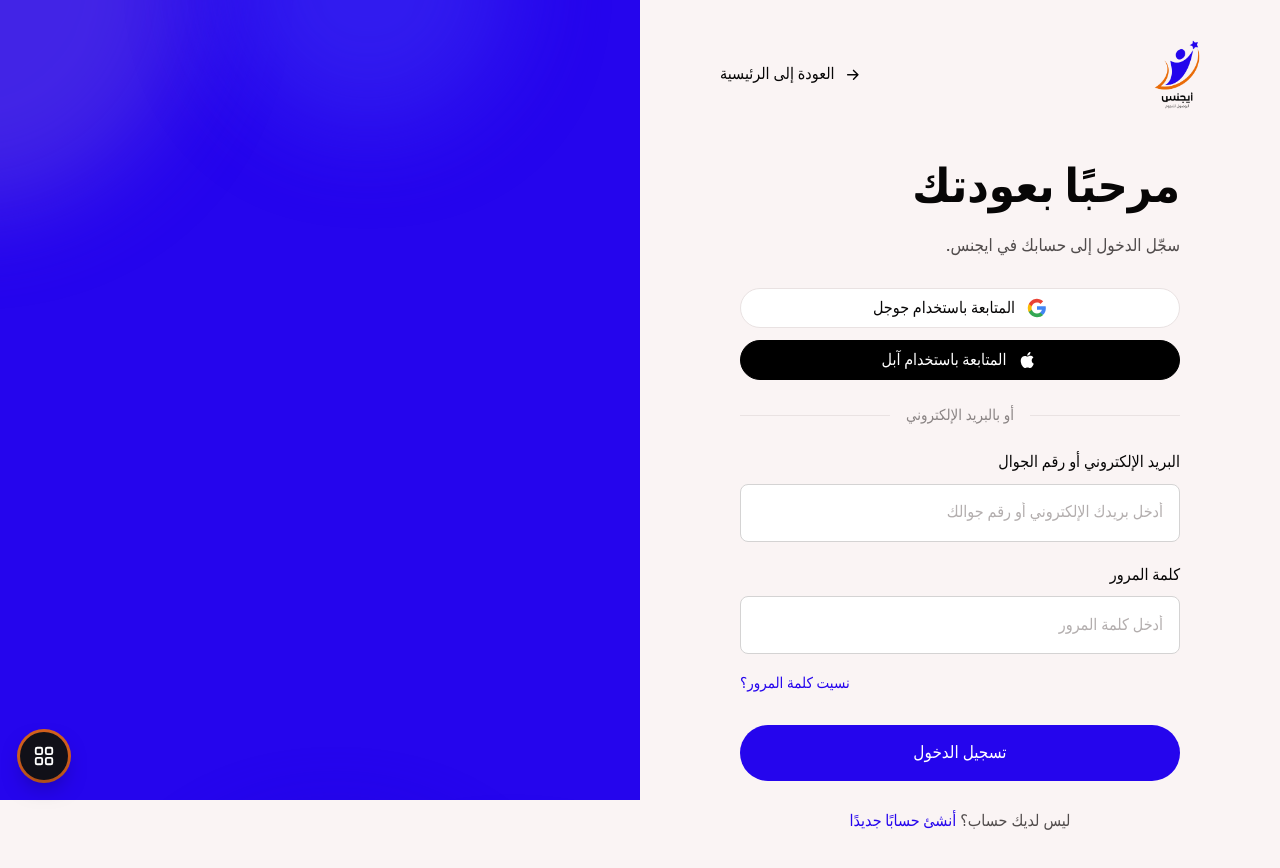
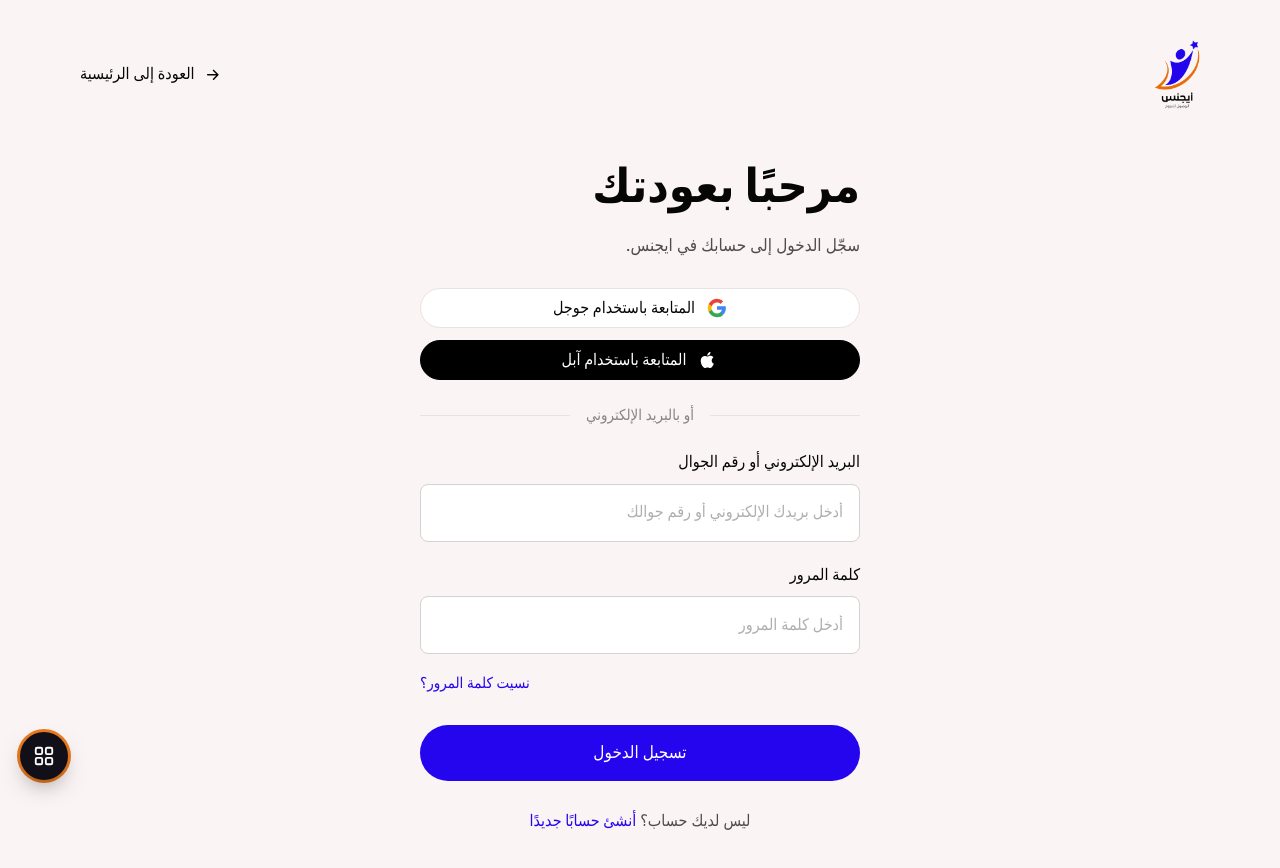
Before and after one commit to fatimahaminkhalid-alt/AGENCE, a Next.js app: page /AGENCE/login in a window 1280 px wide. Shown: the top 868 px of the page. Built offline with nearby package versions, Linux system fonts and the light colour scheme; a web font is replaced by a local one.

Commit message:
refactor: simplify AuthShell component by removing panel prop and adjusting styles for full-width layout

```diff
--- a/src/app/(auth)/forgot-password/page.tsx
+++ b/src/app/(auth)/forgot-password/page.tsx
@@ -10,7 +10,7 @@ export const metadata: Metadata = {
 
 export default function ForgotPasswordPage() {
   return (
-    <AuthShell panel="beneficiaries">
+    <AuthShell>
       <ForgotPasswordForm />
     </AuthShell>
   );
--- a/src/app/(auth)/login/page.tsx
+++ b/src/app/(auth)/login/page.tsx
@@ -14,7 +14,7 @@ export const metadata: Metadata = {
 
 export default function LoginPage() {
   return (
-    <AuthShell panel="beneficiaries">
+    <AuthShell>
       <Suspense fallback={null}>
         <LoginForm />
       </Suspense>
--- a/src/app/(auth)/register/client/page.tsx
+++ b/src/app/(auth)/register/client/page.tsx
@@ -10,7 +10,7 @@ export const metadata: Metadata = {
 
 export default function RegisterClientPage() {
   return (
-    <AuthShell panel="beneficiaries">
+    <AuthShell>
       <RegisterForm accountType="client" />
     </AuthShell>
   );
--- a/src/app/(auth)/register/page.tsx
+++ b/src/app/(auth)/register/page.tsx
@@ -10,7 +10,7 @@ export const metadata: Metadata = {
 
 export default function RegisterPage() {
   return (
-    <AuthShell>
+    <AuthShell wide>
       <AccountTypeChoice />
     </AuthShell>
   );
--- a/src/app/(auth)/register/provider/page.tsx
+++ b/src/app/(auth)/register/provider/page.tsx
@@ -10,7 +10,7 @@ export const metadata: Metadata = {
 
 export default function RegisterProviderPage() {
   return (
-    <AuthShell panel="providers">
+    <AuthShell>
       <RegisterForm accountType="provider" />
     </AuthShell>
   );
--- a/src/components/auth/AccountTypeChoice.tsx
+++ b/src/components/auth/AccountTypeChoice.tsx
@@ -5,7 +5,7 @@ import styles from "./AccountTypeChoice.module.css";
 
 const options = [
   {
-    image: { src: "/AGENCE/images/صورة المستفيد.jpg", alt: "صورة توضيحية للمستفيدين من منصة ايجنس" },
+    image: { src: "/AGENCE/images/تحديث المستفيد.png", alt: "صورة توضيحية للمستفيدين من منصة ايجنس" },
     title: "أبحث عن خدمة إعلامية",
     text: "أنشئ طلباتك، استقبل العروض، وقارن بين مقدمي الخدمات.",
     cta: "إنشاء حساب مستفيد",
@@ -13,7 +13,7 @@ const options = [
     primary: true,
   },
   {
-    image: { src: "/AGENCE/images/صورة مقدم الخدمة.jpg", alt: "صورة توضيحية لمقدمي الخدمات على منصة ايجنس" },
+    image: { src: "/AGENCE/images/تحديث مقدم الخدمة.png", alt: "صورة توضيحية لمقدمي الخدمات على منصة ايجنس" },
     title: "أقدم خدمات إعلامية",
     text: "اعرض خدماتك وأعمالك، واكتشف المشروعات المناسبة لتخصصك.",
     cta: "إنشاء حساب مقدم خدمة",
--- a/src/components/auth/AuthShell.module.css
+++ b/src/components/auth/AuthShell.module.css
@@ -2,12 +2,6 @@
   min-height: 100vh;
   min-height: 100dvh;
   background: var(--c-tint);
-}
-
-/* Two halves: content on the right (first in RTL) and the panel on the left */
-.split {
-  display: grid;
-  grid-template-columns: 1fr 1fr;
 }
 
 .main {
@@ -60,61 +54,8 @@
   margin-inline: auto;
   padding-block: 48px 64px;
 }
-.single .content {
+.wide {
   max-width: 1072px;
-}
-
-/* ---------- Blue panel ---------- */
-.panel {
-  position: sticky;
-  top: 0;
-  height: 100vh;
-  height: 100dvh;
-  overflow: hidden;
-  isolation: isolate;
-  display: flex;
-  align-items: center;
-  justify-content: center;
-  color: rgba(255, 255, 255, 0.85);
-}
-.panelInner {
-  width: 100%;
-  max-width: 720px;
-  padding: 40px clamp(32px, 5.5vw, 80px);
-  display: grid;
-  justify-items: center;
-  text-align: center;
-}
-.panelImg {
-  width: 100%;
-  height: auto;
-  aspect-ratio: 560 / 376;
-  object-fit: cover;
-  border-radius: var(--radius-lg);
-  margin-bottom: 40px;
-  box-shadow: 0 30px 60px -30px rgba(5, 0, 80, 0.55);
-}
-.panelTitle {
-  color: var(--c-white);
-  font-size: clamp(1.75rem, 1.2rem + 1.2vw, 2.5rem);
-  line-height: 1.35;
-  max-width: 520px;
-  margin-bottom: 24px;
-}
-.panelText {
-  font-size: 1.0625rem;
-  font-weight: 300;
-  max-width: 520px;
-}
-
-/* ---------- Tablet and phone: the panel hides and the form fills the screen ---------- */
-@media (max-width: 1024px) {
-  .split {
-    grid-template-columns: 1fr;
-  }
-  .panel {
-    display: none;
-  }
 }
 @media (max-width: 680px) {
   .top {
@@ -143,15 +84,6 @@
     transform: none;
   }
 }
-@keyframes authFloat {
-  from {
-    transform: translateY(0);
-  }
-  to {
-    transform: translateY(-14px);
-  }
-}
-
 /* backwards: the start state applies during the delay, and when it ends control returns to the normal styles
    (so hover effects like lifting the buttons keep working) */
 .top {
@@ -172,11 +104,3 @@
 .content form > :nth-child(7) { animation-delay: 0.56s; }
 .content form > :nth-child(8) { animation-delay: 0.62s; }
 .content form > :nth-child(n + 9) { animation-delay: 0.68s; }
-
-/* Panel: the content appears, then the image floats gently */
-.panelInner {
-  animation: authRise 1s var(--ease) 0.15s backwards;
-}
-.panelImg {
-  animation: authFloat 5s ease-in-out 1.2s infinite alternate;
-}
--- a/src/components/auth/AuthShell.tsx
+++ b/src/components/auth/AuthShell.tsx
@@ -3,32 +3,22 @@ import Link from "next/link";
 import type { ReactNode } from "react";
 import { routes } from "@/lib/content";
 import { Icon } from "@/components/ui/Icon";
-import { MeshBackground } from "@/components/ui/MeshBackground";
 import styles from "./AuthShell.module.css";
 
 /**
  * The shared frame for every account page:
  * - top bar: logo + "العودة إلى الرئيسية"
- * - on the right: the page content (the form)
- * - on the left: a blue panel with an image and text (hidden on mobile)
- *
- * Without `panel` the page shows the content alone across the full width (the "account type" page).
+ * - centered page content (the form or account type choices)
  */
 
 type Props = {
   children: ReactNode;
-  panel?: "beneficiaries" | "providers";
+  wide?: boolean;
 };
 
-const panelImages = {
-  beneficiaries: { src: "/AGENCE/images/صورة المستفيد.jpg", alt: "صورة توضيحية للمستفيدين من منصة ايجنس" },
-  providers: { src: "/AGENCE/images/صورة مقدم الخدمة.jpg", alt: "صورة توضيحية لمقدمي الخدمات على منصة ايجنس" },
-};
-
-export function AuthShell({ children, panel }: Props) {
+export function AuthShell({ children, wide = false }: Props) {
   return (
-    <div className={`${styles.shell} ${panel ? styles.split : styles.single}`}>
-      {panel && <MeshBackground variant="calm" />}
+    <div className={styles.shell}>
       <div className={styles.main}>
         <header className={styles.top}>
           <Link href={routes.home} className={styles.logo} aria-label="الصفحة الرئيسية">
@@ -40,27 +30,8 @@ export function AuthShell({ children, panel }: Props) {
           </Link>
         </header>
 
-        <main className={styles.content}>{children}</main>
+        <main className={`${styles.content} ${wide ? styles.wide : ""}`}>{children}</main>
       </div>
-
-      {panel && (
-        <aside className={styles.panel}>
-          <MeshBackground variant="calm" />
-          <div className={styles.panelInner}>
-            <Image
-              src={panelImages[panel].src}
-              alt={panelImages[panel].alt}
-              width={1240}
-              height={832}
-              sizes="560px"
-              className={styles.panelImg}
-              priority
-            />
-            <h2 className={styles.panelTitle}>كل ما يحتاجه مشروعك الإعلامي في مكان واحد</h2>
-            <p className={styles.panelText}>أنشئ طلبك، استقبل العروض، وقارن بينها لاختيار مقدم الخدمة المناسب لمشروعك.</p>
-          </div>
-        </aside>
-      )}
     </div>
   );
 }
```
